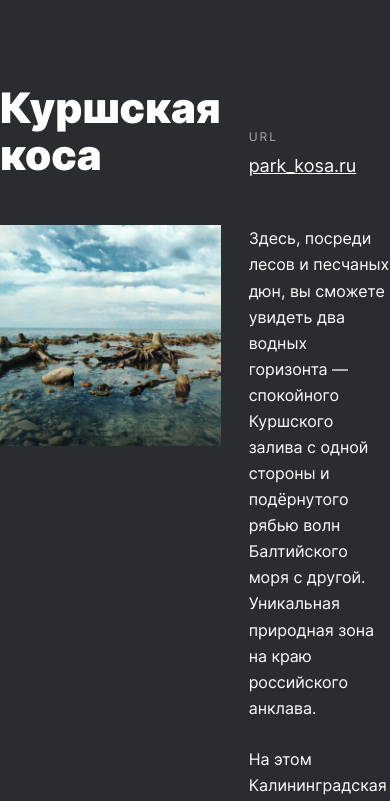
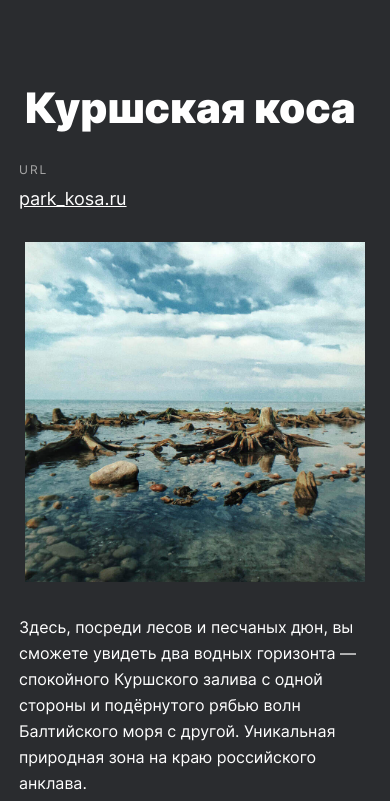
Before and after one commit to AnastasiiaKunstman/russian-travel, a plain HTML site: page index.html in a window 390 px wide. Shown: the part 2183-2984 px from the top of the page. Drawn offline with Linux system fonts and the light colour scheme.

Commit message:
11.12.22

```diff
--- a/blocks/content/content.css
+++ b/blocks/content/content.css
@@ -3,5 +3,5 @@
   display: flex;
   display: block;
   justify-content: space-between;
-  margin: 0;
+  margin-bottom: 77px;
 }
--- a/blocks/cover/cover.css
+++ b/blocks/cover/cover.css
@@ -4,7 +4,7 @@
   display: flex;
   justify-content: center;
   position: relative;
-  margin: 92px auto 77px;
+  margin: 92px auto 0;
 }
 
 @media screen and (max-width: 1024px) {
--- a/blocks/footer/footer.css
+++ b/blocks/footer/footer.css
@@ -10,6 +10,12 @@
   align-items: center;
 }
 
+@media screen and (max-width: 440px) {
+  .footer {
+    max-width: 420px;
+  }
+}
+
 @media screen and (max-width: 320px) {
   .footer {
     width: max-content;
--- a/blocks/place/__image/place__image.css
+++ b/blocks/place/__image/place__image.css
@@ -20,11 +20,15 @@
   }
 }
 
+@media screen and (max-width: 440px) {
+  .place__image {
+    grid-row: 3/4;
+  }
+}
 
 @media screen and (max-width: 320px) {
   .place__image {
     max-width: 288px;
     max-height: 468px;
-    grid-row: 3/4;
   }
 }
--- a/blocks/place/__title/place__title.css
+++ b/blocks/place/__title/place__title.css
@@ -35,11 +35,16 @@
   }
 }
 
+@media screen and (max-width: 440px) {
+  .place__title {
+    margin-bottom: 0;
+  }
+}
+
 @media screen and (max-width: 320px) {
   .place__title {
     max-width: 288px;
     max-height: 35px;
-    margin-bottom: 0;
     font-size: 32px;
     line-height: 109%;
   }
--- a/blocks/place/place.css
+++ b/blocks/place/place.css
@@ -28,6 +28,17 @@
   }
 }
 
+@media screen and (max-width: 440px) {
+  .place {
+    max-width: 440px;
+    margin-bottom: 50px;
+    grid-row-gap: 32px;
+    grid-column-gap: 0;
+    grid-template-columns: none;
+    justify-items: center;
+  }
+}
+
 @media screen and (max-width: 320px) {
   .place {
     max-width: 320px;
--- a/blocks/website/website.css
+++ b/blocks/website/website.css
@@ -18,10 +18,15 @@
   }
 }
 
-@media screen and (max-width: 320px) {
+@media screen and (max-width: 440px) {
   .website {
-    max-width: 288px;
     margin-bottom: 0;
     grid-row: 2/3;
   }
 }
+
+@media screen and (max-width: 320px) {
+  .website {
+    max-width: 288px;
+  }
+}
```
